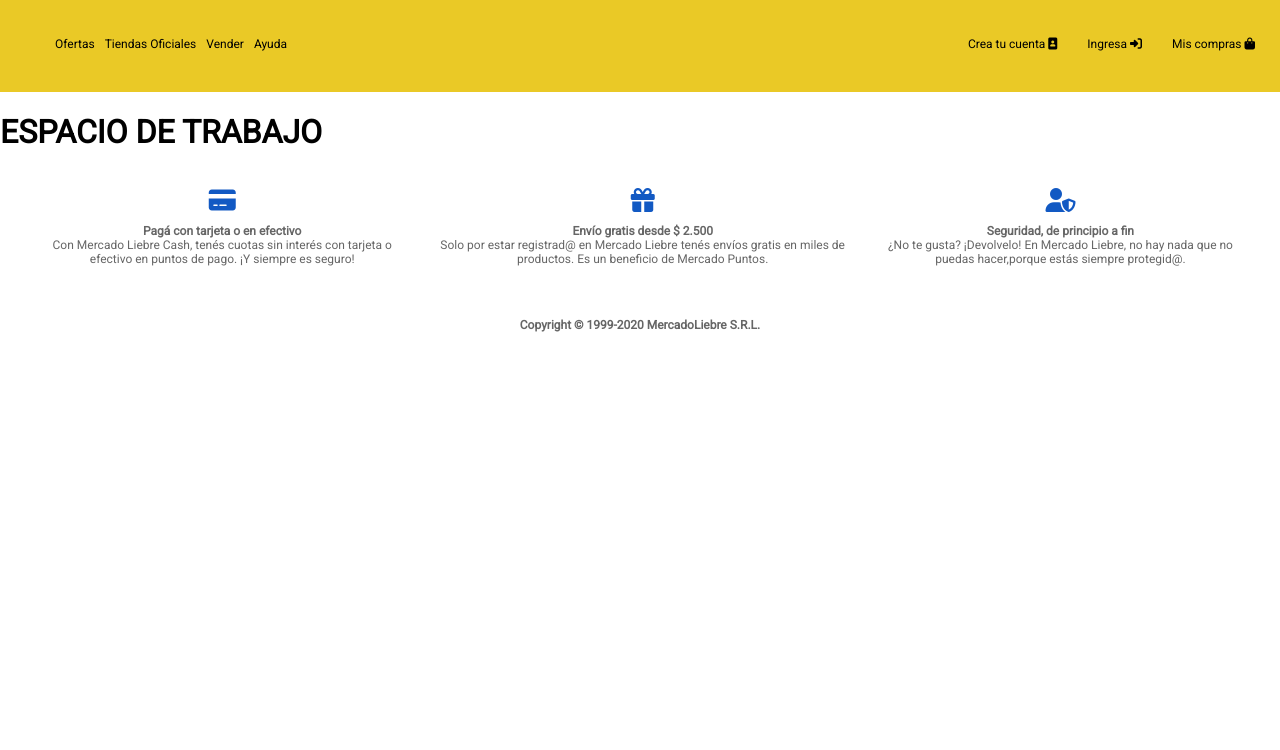
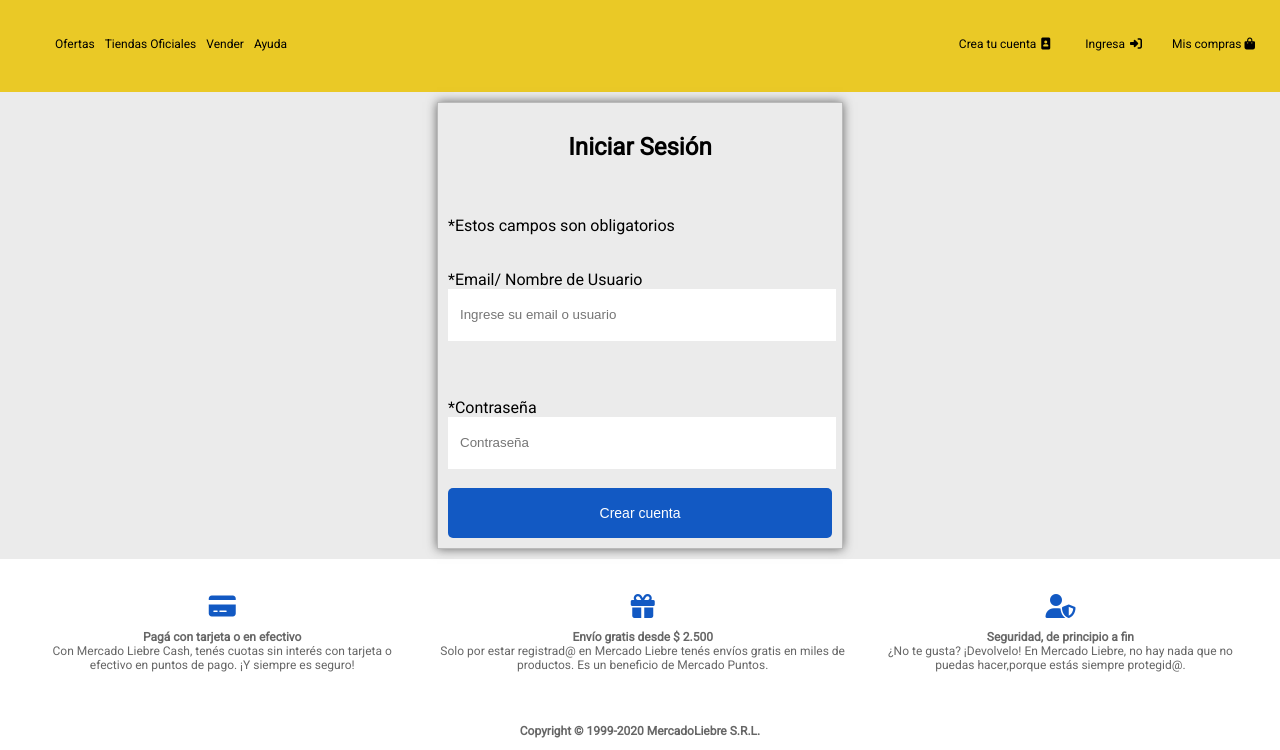
Before and after one commit to AnitaLuzardo/mercado-liebre, a website: page views/login.html in a window 1280 px wide. Shown: the part 50-800 px from the top of the page. Drawn offline with nearby package versions, Linux system fonts and the light colour scheme; files that its build step writes are made by us from their sources.

Commit message:
finaliza maquetado de mercado liebre

```diff
--- /dev/null
+++ b/public/css/login.css
@@ -0,0 +1,45 @@
+.form-login {
+    display: flex;
+    justify-content: center;
+    background-color: #ebebeb;
+}
+
+.content_form {
+    border: 1px solid rgba(128, 128, 128, 0.466);
+    margin: 10px;
+    padding: 10px;
+    width: 80%;
+    box-shadow: 0px 0px 10px rgb(100 100 100);
+}
+
+.input-login {
+    width: 100%;
+    height: 50px;
+    border: none;
+    text-indent: 10px;
+}
+
+.login-title {
+    text-align: center;
+}
+
+.login-cuenta {
+    width: 100%;
+    height: 50px;
+    color: white;
+    background-color: #1259c3;
+    border: none;
+    font-size: 14px;
+    border-radius: 5px;
+}
+
+@media screen and (min-width: 1020px) {
+    .content_form {
+        width: 30%;
+    }
+
+    .input-login {
+        width: 100%;
+    }
+
+}
--- a/public/css/main.css
+++ b/public/css/main.css
@@ -258,6 +258,12 @@ body, html {
         margin: 15px;
     }
 
+    .menu-user > li > a{
+        text-decoration: none;
+        color: black;
+        padding: 5px;
+    }
+
     .products > img{
         width: 240px;
     }
@@ -341,4 +347,8 @@ body, html {
         box-shadow: 0px 0px 10px rgb(100 100 100);
     }
 
+    .icon-footer:hover {
+        color: #EAC926;
+    }
+
 }
--- a/views/login.html
+++ b/views/login.html
@@ -7,6 +7,7 @@
     <link href="https://fonts.googleapis.com/css2?family=Roboto:wght@300;400&family=Teko&display=swap" rel="stylesheet">
     <link href='https://unpkg.com/boxicons@2.1.1/css/boxicons.min.css' rel='stylesheet'>
     <script src="https://kit.fontawesome.com/27f832f48b.js" crossorigin="anonymous"></script>
+    <link rel="stylesheet" href="css/login.css">
     <link rel="stylesheet" href="css/main.css">
     <title>Login</title>
 </head>
@@ -15,7 +16,7 @@
         <section class="content-header">
             <section class="content-logo_buscador content">
                 <div class="content-buscador">
-                    <img src="imagenes/logo-mercado-liebre.svg" class= "logo content" alt="">
+                    <a href="/"> <img src="imagenes/logo-mercado-liebre.svg" class= "logo content" alt=""></a>
 
                     <form class="form-buscador content">
                         <input type="text" placeholder="Buscar productos, marcas" class="buscador">
@@ -39,36 +40,53 @@
                 </ul>
 
                 <ul class="menu-user">
-                    <li>Crea tu cuenta <i class="fas fa-portrait"></i></li>
-                    <li>Ingresa <i class="fas fa-sign-in-alt"></i></li>
+                    <li> <a href="/register">Crea tu cuenta</a><i class="fas fa-portrait"></i></li>
+                    <li> <a href="/login">Ingresa</a><i class="fas fa-sign-in-alt"></i></li>
                     <li>Mis compras <i class="fas fa-shopping-bag"></i></li>
                 </ul>
             </div>
         </nav>
     </header>
 
-    <div>
-        <h1>ESPACIO DE TRABAJO</h1>
-    </div>
+    <form action="" class="form-login">
+
+        <div class="content_form">
+            <h2 class="login-title">Iniciar Sesión</h2>
+            <br>
+            <p>*Estos campos son obligatorios</p>
+            <br>
+            <label for="comprador">*Email/ Nombre de Usuario</label><br>
+            <input type="text" class="input-login" name="email" placeholder="Ingrese su email o usuario" required>
+
+            <br>
+            <br>
+            <br>
+            <br>
+
+            <label for="comprador">*Contraseña</label><br>
+            <input type="password" class="input-login" name="contraseña" placeholder="Contraseña" required><br><br>
+            <button class="login-cuenta">Crear cuenta</button>
+        </div>
+    </form>
 
     <footer class="content-footer">
         <div class="informacion">
             <div class="info-content">
-                <i class="fas fa-credit-card"></i>
+                <i class="fas fa-credit-card icon-footer"></i>
                 <p> <strong>Pagá con tarjeta o en efectivo</strong>  <br>
                     Con Mercado Liebre Cash, tenés cuotas sin
                      interés con tarjeta o efectivo en puntos de
                      pago. ¡Y siempre es seguro!</p>
             </div>
             <div class="info-content">
-                <i class="fas fa-gift"></i>
+                <i class="fas fa-gift icon-footer"></i>
                 <p> <strong>Envío gratis desde $ 2.500</strong>  <br>
                     Solo por estar registrad@ en Mercado Liebre
                     tenés envíos gratis en miles de productos. Es
                     un beneficio de Mercado Puntos.</p>
             </div>
             <div class="info-content">
-                <i class="fas fa-user-shield"></i>
+                <i class="fas fa-user-shield icon-footer"></i>
                 <p> <strong>Seguridad, de principio a fin</strong> <br>
                     ¿No te gusta? ¡Devolvelo! En Mercado Liebre,
                      no hay nada que no puedas hacer,porque
```
Also changed, not shown: public/css/registro.css (+23 -0 lines), views/home.html (+6 -6 lines), views/register.html (+10 -10 lines).
